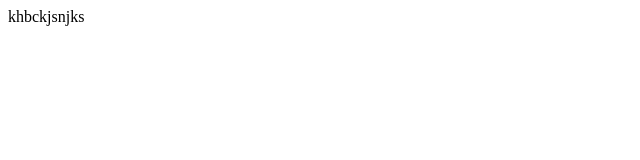
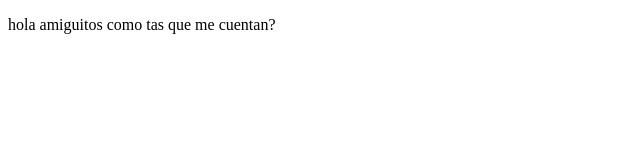
Before and after one commit to jimyto/proyectoDemoCursoPrework, a plain HTML site: page index.html in a window 1280 px wide. Shown: the whole page, without its empty margins (0-640 px from the left). Drawn offline with Linux system fonts and the light colour scheme.

Commit message:
agregamos cambios

```diff
--- a/index.html
+++ b/index.html
@@ -7,6 +7,6 @@
     <title>Document</title>
 </head>
 <body>
-    <param>khbckjsnjks<param>
+    <p>hola amiguitos como tas que me cuentan?</p>
 </body>
 </html>
```
